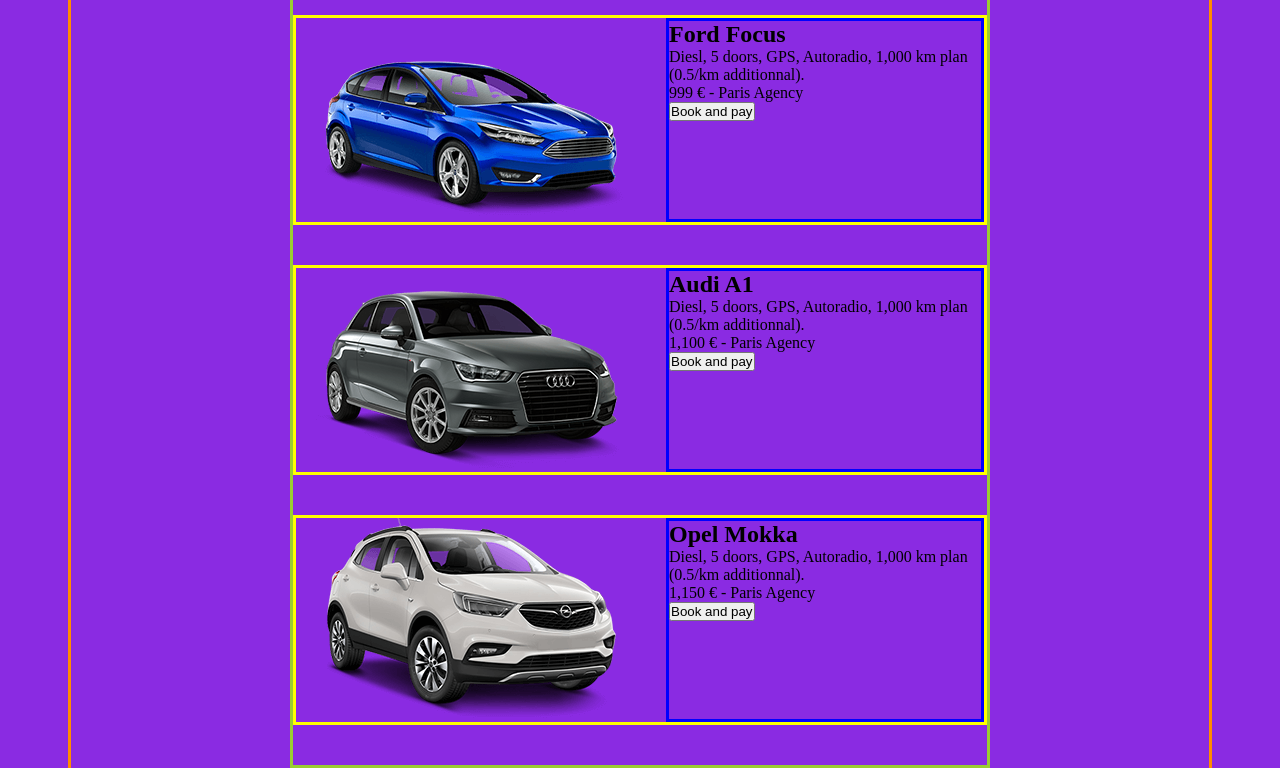
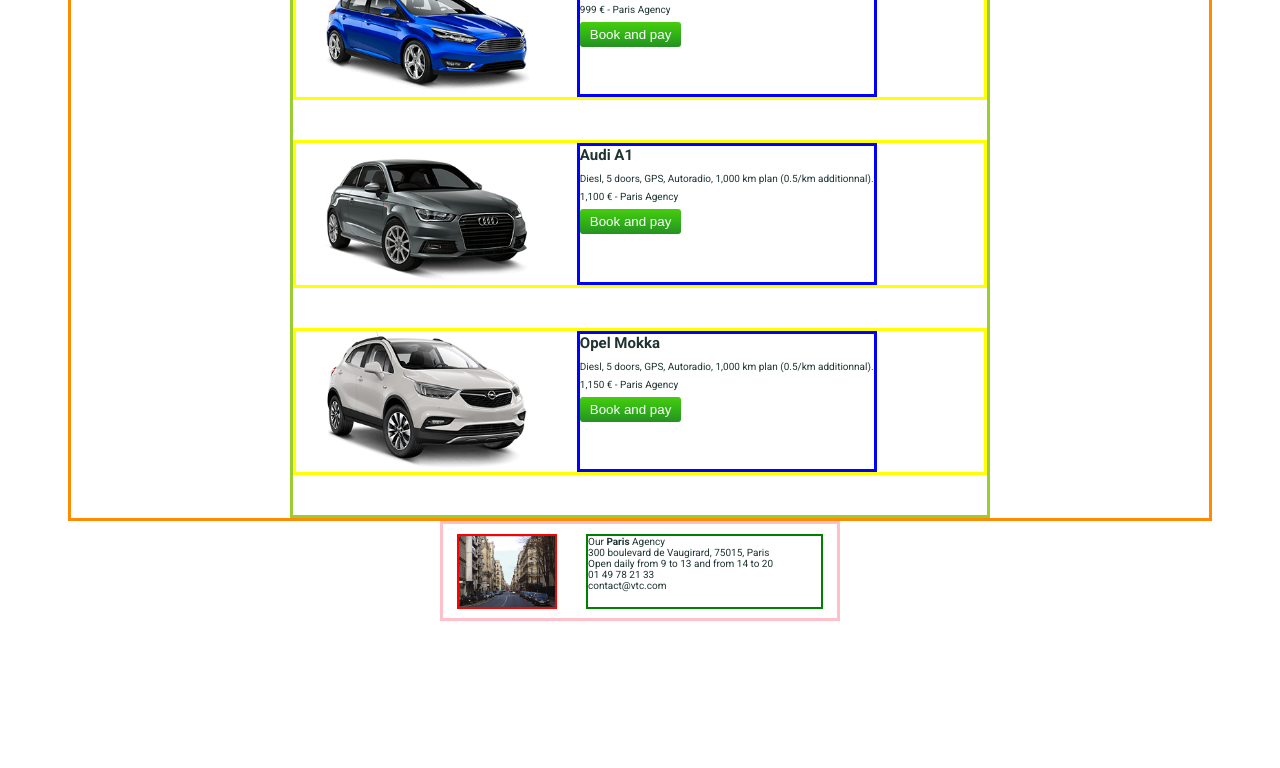
Before and after one commit to s-t-e-v/car_rental, a plain HTML site: page index.html in a window 1280 px wide. Shown: the part 702-1470 px from the top of the page. After the commit the page ends 1323 px from the top, so only its background shows below. Drawn offline with Linux system fonts and the light colour scheme.

Commit message:
font, etc. style

```diff
--- a/css/style.css
+++ b/css/style.css
@@ -13,7 +13,11 @@ body {
     margin: 0 auto;
     width: 1144px;
 
-    background-color: blueviolet;
+    color: rgb(31, 51, 51);
+
+    font-family: 'Roboto', sans-serif;
+
+    /* background-color: blueviolet; */
 }
 
 /* Header */
@@ -131,6 +135,14 @@ main {
     border: solid 3px yellowgreen;
 }
 
+/* Car */
+
+.car h2 {
+    font-size: 1.5em;
+    font-weight: 600;
+    margin-bottom: 0.6em;
+}
+
 .car {
     display: flex;
     margin-bottom: 40px;
@@ -141,7 +153,46 @@ main {
 .description {
     margin-left: 20px;
     border: solid 3px blue;
+
+    font-size: x-small;
 }
+
+.description p {
+    margin-bottom: 0.7em;
+}
+
+.carousel {
+    width: 35%;
+    margin: 0 10px;
+}
+
+.carousel img {
+    width: 100%;
+}
+
+.book {
+    border: none;
+    border-radius: 3px;
+    color: white;
+    background: rgb(37,145,34);
+    background: linear-gradient(0deg, rgba(37,145,34,1) 0%, rgba(49,179,23,1) 50%, rgba(71,204,14,1) 100%);
+
+    text-align: center;
+
+    padding: 5px 10px;
+
+}
+
+.book:hover {
+    background: rgb(37,131,34);
+    background: linear-gradient(0deg, rgba(37,131,34,1) 0%, rgba(42,153,19,1) 50%, rgba(61,171,14,1) 100%);
+}
+
+.book:active {
+    box-shadow: inset 0 0 10px 1px rgb(3, 88, 22);
+}
+
+
 
 .result-container {
     margin: 0 auto;
```
